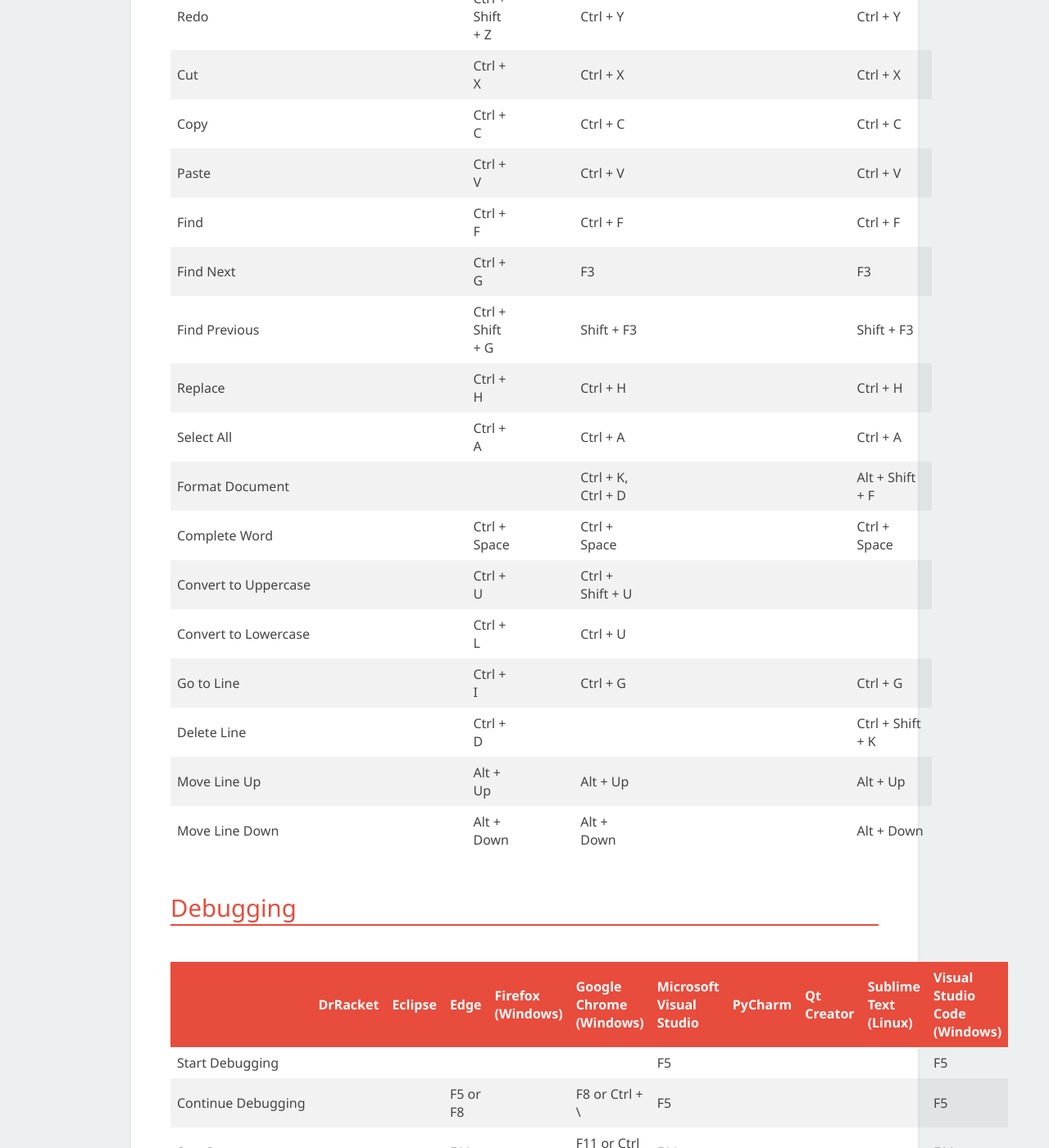
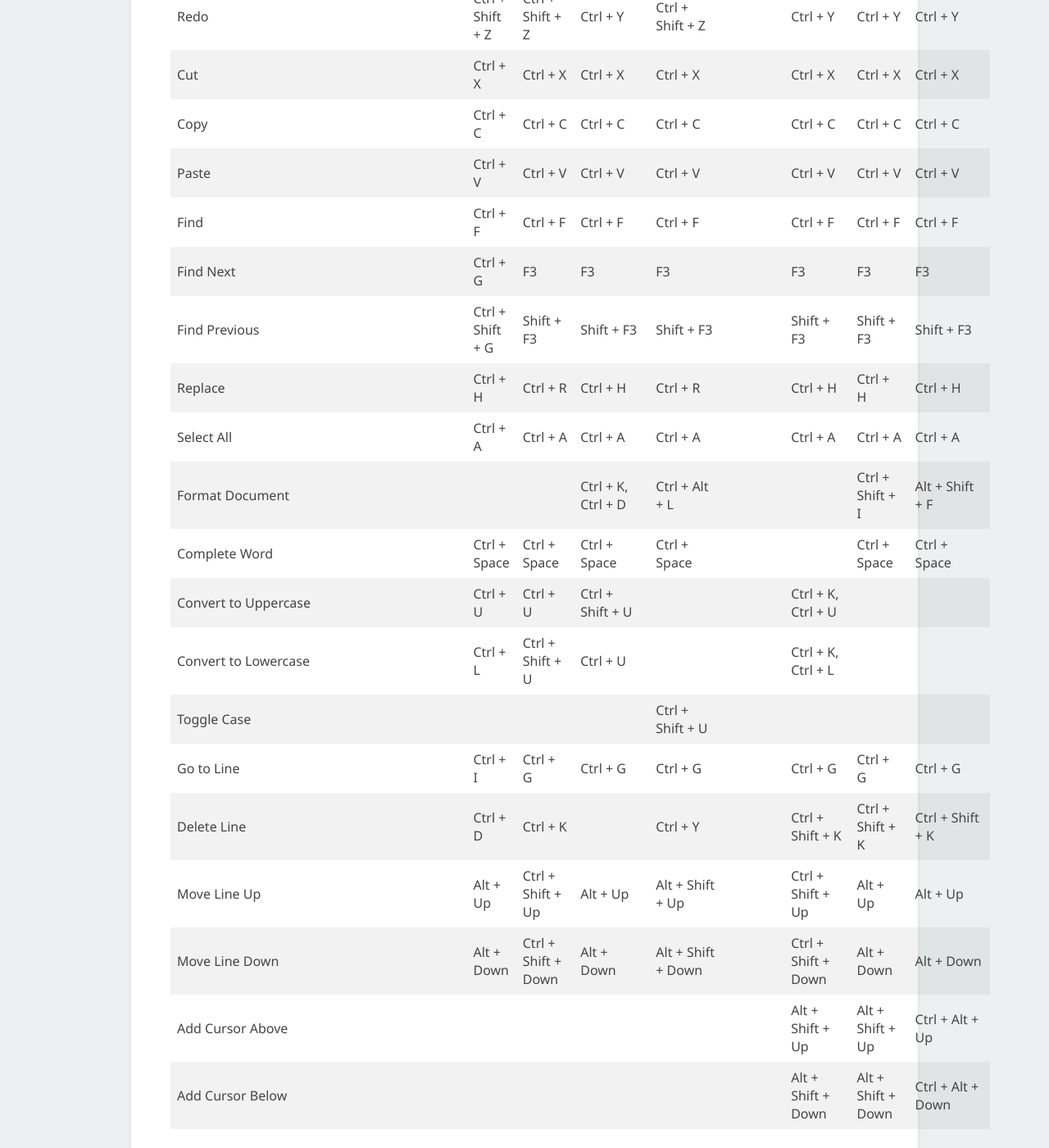
Before and after one commit to EFanZh/efanzh.github.io, a Jekyll site: the page built from _posts/2017-10-18-default-keyboard-shortcuts-for-editors.md, in a window 1280 px wide and 1400 px high, scrolled down 710 px. Shown: the whole window at 82% size. Built offline with Jekyll 4.4.1, drawn with Linux system fonts in a browser that asks for light colours; some of the changed text lies outside the part shown.

Commit message:
Add some more shortcuts

```diff
--- a/_posts/2017-10-18-default-keyboard-shortcuts-for-editors.md
+++ b/_posts/2017-10-18-default-keyboard-shortcuts-for-editors.md
@@ -6,37 +6,40 @@
 
 ## Text editing
 
-|                        | DrRacket | Eclipse | gedit            | KWrite | Microsoft Visual Studio | PyCharm | Qt Creator | Sublime Text (Linux) | Visual Studio Code (Windows) |
-| ---------------------- | -------- | ------- | ---------------- | ------ | ----------------------- | ------- | ---------- | -------------------- | ---------------------------- |
-| Save                   |          |         | Ctrl + S         |        | Ctrl + S                |         |            |                      | Ctrl + S                     |
-| Save All               |          |         | Ctrl + Shift + L |        |                         |         |            |                      |                              |
-| Close Current Document |          |         | Ctrl + W         |        |                         |         |            |                      |                              |
-| Undo                   |          |         | Ctrl + Z         |        | Ctrl + Z                |         |            |                      | Ctrl + Z                     |
-| Redo                   |          |         | Ctrl + Shift + Z |        | Ctrl + Y                |         |            |                      | Ctrl + Y                     |
-| Cut                    |          |         | Ctrl + X         |        | Ctrl + X                |         |            |                      | Ctrl + X                     |
-| Copy                   |          |         | Ctrl + C         |        | Ctrl + C                |         |            |                      | Ctrl + C                     |
-| Paste                  |          |         | Ctrl + V         |        | Ctrl + V                |         |            |                      | Ctrl + V                     |
-| Find                   |          |         | Ctrl + F         |        | Ctrl + F                |         |            |                      | Ctrl + F                     |
-| Find Next              |          |         | Ctrl + G         |        | F3                      |         |            |                      | F3                           |
-| Find Previous          |          |         | Ctrl + Shift + G |        | Shift + F3              |         |            |                      | Shift + F3                   |
-| Replace                |          |         | Ctrl + H         |        | Ctrl + H                |         |            |                      | Ctrl + H                     |
-| Select All             |          |         | Ctrl + A         |        | Ctrl + A                |         |            |                      | Ctrl + A                     |
-| Format Document        |          |         |                  |        | Ctrl + K, Ctrl + D      |         |            |                      | Alt + Shift + F              |
-| Complete Word          |          |         | Ctrl + Space     |        | Ctrl + Space            |         |            |                      | Ctrl + Space                 |
-| Convert to Uppercase   |          |         | Ctrl + U         |        | Ctrl + Shift + U        |         |            |                      |                              |
-| Convert to Lowercase   |          |         | Ctrl + L         |        | Ctrl + U                |         |            |                      |                              |
-| Go to Line             |          |         | Ctrl + I         |        | Ctrl + G                |         |            |                      | Ctrl + G                     |
-| Delete Line            |          |         | Ctrl + D         |        |                         |         |            |                      | Ctrl + Shift + K             |
-| Move Line Up           |          |         | Alt + Up         |        | Alt + Up                |         |            |                      | Alt + Up                     |
-| Move Line Down         |          |         | Alt + Down       |        | Alt + Down              |         |            |                      | Alt + Down                   |
+|                        | DrRacket | Eclipse | gedit            | KWrite              | Microsoft Visual Studio | PyCharm            | Qt Creator | Sublime Text (Linux) | Visual Studio Code (Linux) | Visual Studio Code (Windows) |
+| ---------------------- | -------- | ------- | ---------------- | ------------------- | ----------------------- | ------------------ | ---------- | -------------------- | -------------------------- | ---------------------------- |
+| Save                   |          |         | Ctrl + S         | Ctrl + S            | Ctrl + S                |                    |            | Ctrl + S             | Ctrl + S                   | Ctrl + S                     |
+| Save All               |          |         | Ctrl + Shift + L |                     |                         | Ctrl + S           |            |                      |                            |                              |
+| Close Current Document |          |         | Ctrl + W         | Ctrl + W            |                         | Ctrl + F4          |            | Ctrl + W             |                            |                              |
+| Undo                   |          |         | Ctrl + Z         | Ctrl + Z            | Ctrl + Z                | Ctrl + Z           |            | Ctrl + Z             | Ctrl + Z                   | Ctrl + Z                     |
+| Redo                   |          |         | Ctrl + Shift + Z | Ctrl + Shift + Z    | Ctrl + Y                | Ctrl + Shift + Z   |            | Ctrl + Y             | Ctrl + Y                   | Ctrl + Y                     |
+| Cut                    |          |         | Ctrl + X         | Ctrl + X            | Ctrl + X                | Ctrl + X           |            | Ctrl + X             | Ctrl + X                   | Ctrl + X                     |
+| Copy                   |          |         | Ctrl + C         | Ctrl + C            | Ctrl + C                | Ctrl + C           |            | Ctrl + C             | Ctrl + C                   | Ctrl + C                     |
+| Paste                  |          |         | Ctrl + V         | Ctrl + V            | Ctrl + V                | Ctrl + V           |            | Ctrl + V             | Ctrl + V                   | Ctrl + V                     |
+| Find                   |          |         | Ctrl + F         | Ctrl + F            | Ctrl + F                | Ctrl + F           |            | Ctrl + F             | Ctrl + F                   | Ctrl + F                     |
+| Find Next              |          |         | Ctrl + G         | F3                  | F3                      | F3                 |            | F3                   | F3                         | F3                           |
+| Find Previous          |          |         | Ctrl + Shift + G | Shift + F3          | Shift + F3              | Shift + F3         |            | Shift + F3           | Shift + F3                 | Shift + F3                   |
+| Replace                |          |         | Ctrl + H         | Ctrl + R            | Ctrl + H                | Ctrl + R           |            | Ctrl + H             | Ctrl + H                   | Ctrl + H                     |
+| Select All             |          |         | Ctrl + A         | Ctrl + A            | Ctrl + A                | Ctrl + A           |            | Ctrl + A             | Ctrl + A                   | Ctrl + A                     |
+| Format Document        |          |         |                  |                     | Ctrl + K, Ctrl + D      | Ctrl + Alt + L     |            |                      | Ctrl + Shift + I           | Alt + Shift + F              |
+| Complete Word          |          |         | Ctrl + Space     | Ctrl + Space        | Ctrl + Space            | Ctrl + Space       |            |                      | Ctrl + Space               | Ctrl + Space                 |
+| Convert to Uppercase   |          |         | Ctrl + U         | Ctrl + U            | Ctrl + Shift + U        |                    |            | Ctrl + K, Ctrl + U   |                            |                              |
+| Convert to Lowercase   |          |         | Ctrl + L         | Ctrl + Shift + U    | Ctrl + U                |                    |            | Ctrl + K, Ctrl + L   |                            |                              |
+| Toggle Case            |          |         |                  |                     |                         | Ctrl + Shift + U   |            |                      |                            |                              |
+| Go to Line             |          |         | Ctrl + I         | Ctrl + G            | Ctrl + G                | Ctrl + G           |            | Ctrl + G             | Ctrl + G                   | Ctrl + G                     |
+| Delete Line            |          |         | Ctrl + D         | Ctrl + K            |                         | Ctrl + Y           |            | Ctrl + Shift + K     | Ctrl + Shift + K           | Ctrl + Shift + K             |
+| Move Line Up           |          |         | Alt + Up         | Ctrl + Shift + Up   | Alt + Up                | Alt + Shift + Up   |            | Ctrl + Shift + Up    | Alt + Up                   | Alt + Up                     |
+| Move Line Down         |          |         | Alt + Down       | Ctrl + Shift + Down | Alt + Down              | Alt + Shift + Down |            | Ctrl + Shift + Down  | Alt + Down                 | Alt + Down                   |
+| Add Cursor Above       |          |         |                  |                     |                         |                    |            | Alt + Shift + Up     | Alt + Shift + Up           | Ctrl + Alt + Up              |
+| Add Cursor Below       |          |         |                  |                     |                         |                    |            | Alt + Shift + Down   | Alt + Shift + Down         | Ctrl + Alt + Down            |
 
 ## Debugging
 
-|                    | DrRacket | Eclipse | Edge        | Firefox (Windows) | Google Chrome (Windows)         | Microsoft Visual Studio | PyCharm | Qt Creator | Sublime Text (Linux) | Visual Studio Code (Windows) |
-| ------------------ | -------- | ------- | ----------- | ----------------- | ------------------------------- | ----------------------- | ------- | ---------- | -------------------- | ---------------------------- |
-| Start Debugging    |          |         |             |                   |                                 | F5                      |         |            |                      | F5                           |
-| Continue Debugging |          |         | F5 or F8    |                   | F8 or Ctrl + \                  | F5                      |         |            |                      | F5                           |
-| Step Into          |          |         | F11         |                   | F11 or Ctrl + ;                 | F11                     |         |            |                      | F11                          |
-| Step Out           |          |         | Shift + F11 |                   | Shift + F11 or Ctrl + Shift + ; | Shift + F11             |         |            |                      | Shift + F11                  |
-| Step Over          |          |         | F10         |                   | F10 or Ctrl + '                 | F10                     |         |            |                      | F10                          |
-| Toggle Breakpoints |          |         |             |                   | Ctrl + B                        | F9                      |         |            |                      | F9                           |
+|                    | DrRacket | Eclipse | Edge        | Firefox (Windows) | Google Chrome (Windows)         | Microsoft Visual Studio | PyCharm    | Qt Creator | Sublime Text (Linux) | Visual Studio Code (Windows) |
+| ------------------ | -------- | ------- | ----------- | ----------------- | ------------------------------- | ----------------------- | ---------- | ---------- | -------------------- | ---------------------------- |
+| Start Debugging    |          |         |             |                   |                                 | F5                      | Shift + F9 |            |                      | F5                           |
+| Continue Debugging |          |         | F5 or F8    | F8                | F8 or Ctrl + \                  | F5                      | F9         |            |                      | F5                           |
+| Step Into          |          |         | F11         | F11               | F11 or Ctrl + ;                 | F11                     | F7         |            |                      | F11                          |
+| Step Out           |          |         | Shift + F11 | Shift + F11       | Shift + F11 or Ctrl + Shift + ; | Shift + F11             | Shift + F8 |            |                      | Shift + F11                  |
+| Step Over          |          |         | F10         | F10               | F10 or Ctrl + '                 | F10                     | F8         |            |                      | F10                          |
+| Toggle Breakpoints |          |         |             | Ctrl + B          | Ctrl + B                        | F9                      | Ctrl + F8  |            |                      | F9                           |
```
